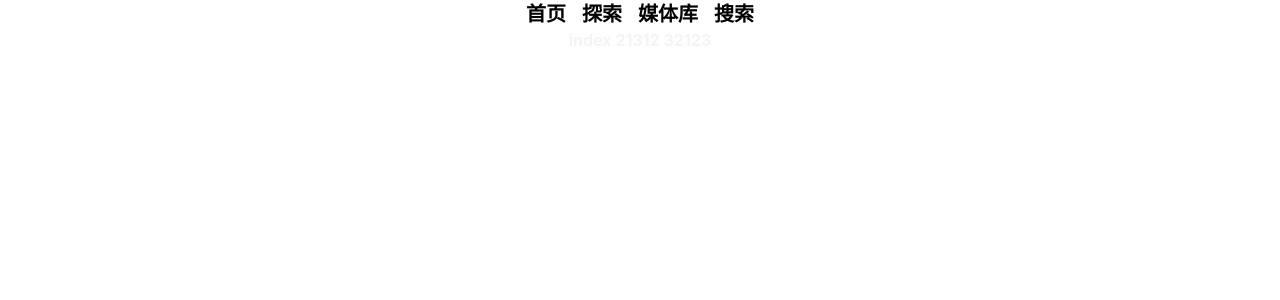
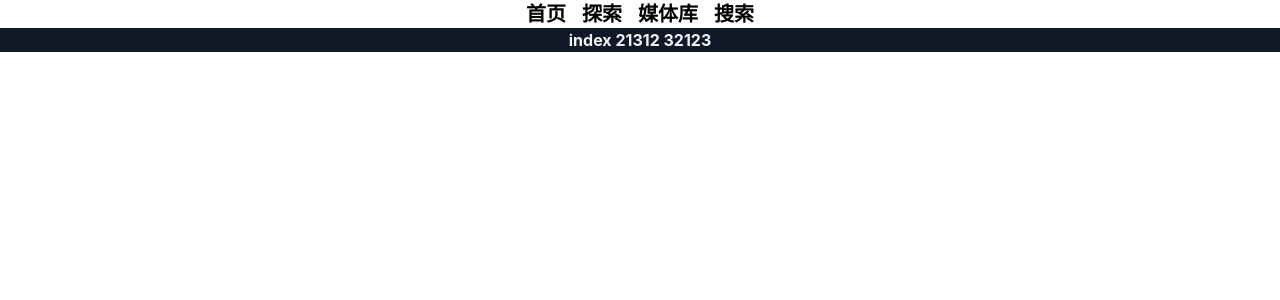
Before and after one commit to StoryKing123/just-music, a React (Vite) app: page / in a window 1280 px wide. Shown: the top 300 px of the page. Built offline with nearby package versions, Linux system fonts and the light colour scheme.

Commit message:
feat: create

```diff
--- a/src/pages/index/index.tsx
+++ b/src/pages/index/index.tsx
@@ -2,7 +2,7 @@ import { FC } from "react";
 
 const Index: FC = () => {
     return (
-        <div className="font-bold text-base  bg-off-base">
+        <div className="font-bold text-base  bg-base">
             index 21312 32123
         </div>
     );
--- a/tailwind.config.js
+++ b/tailwind.config.js
@@ -3,6 +3,9 @@ module.exports = {
     content: ["./index.html", "./src/**/*.{vue,js,ts,jsx,tsx}"],
     theme: {
         extend: {},
+        backgroundColor: {
+            base: "var(--color-base)",
+        },
         textColor: {
             base: "var(--color-text-base)",
         },
```
